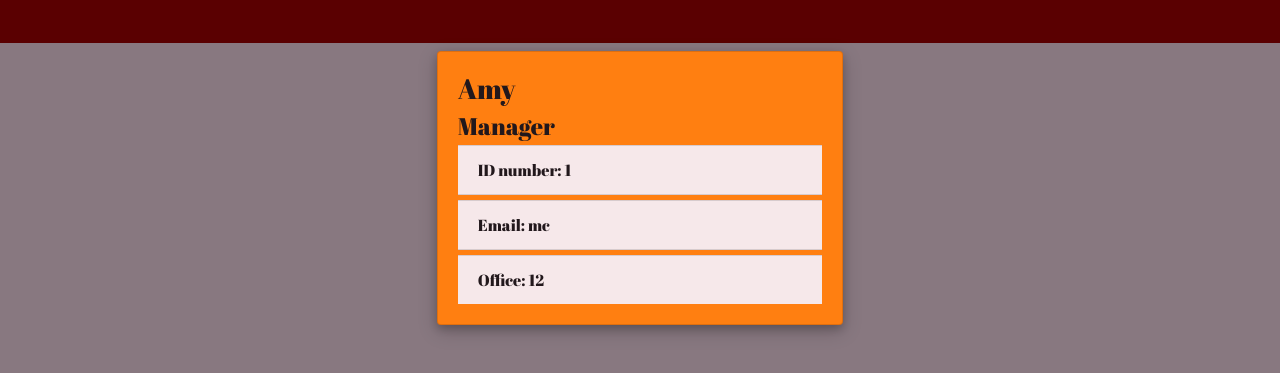
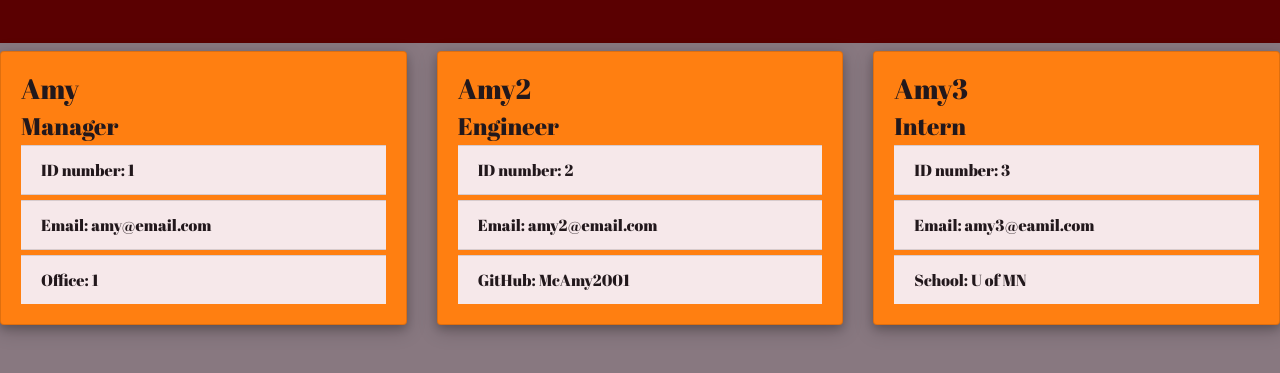
Before and after one commit to McAmy2001/Team-Profile-Generator, a website: page dist/index.html in a window 1280 px wide. Shown: the part 93-466 px from the top of the page. Drawn offline with nearby package versions, Linux system fonts and the light colour scheme.

Commit message:
demo link updated

```diff
--- a/dist/index.html
+++ b/dist/index.html
@@ -27,9 +27,41 @@
           <ul class="list-group list-group-flush">
             <li class="list-group-item">ID number: 1</li>
             <li class="list-group-item">
-              Email: <a href="mailto: mc">mc</a>
+              Email: <a href="mailto: amy@email.com">amy@email.com</a>
             </li>
-            <li class="list-group-item">Office: 12</li>
+            <li class="list-group-item">Office: 1</li>
+          </ul>
+        </div>
+      </div>
+    </div>
+      <div class="col-sm-6 col-md-4 my-2">
+      <div class="card">
+        <div class="card-body">
+          <h3 class="card-title">Amy2</h3>
+          <h4 class="card-subtitle">Engineer</h4>
+          <ul class="list-group list-group-flush">
+            <li class="list-group-item">ID number: 2</li>
+            <li class="list-group-item">
+              Email: <a href="mailto: amy2@email.com">amy2@email.com</a>
+            </li>
+            <li class="list-group-item">
+              GitHub: <a href="https://github.com/McAmy2001" target="_blank" rel="noopener norefer">McAmy2001</a>
+            </li>
+          </ul>
+        </div>
+      </div>
+    </div>
+      <div class="col-sm-6 col-md-4 my-2">
+      <div class="card">
+        <div class="card-body">
+          <h3 class="card-title">Amy3</h3>
+          <h4 class="card-subtitle">Intern</h4>
+          <ul class="list-group list-group-flush">
+            <li class="list-group-item">ID number: 3</li>
+            <li class="list-group-item">
+              Email: <a href="mailto: amy3@eamil.com">amy3@eamil.com</a>
+            </li>
+            <li class="list-group-item">School: U of MN</li>
           </ul>
         </div>
       </div>
```
Also changed, not shown: README.md, 2 other files.
